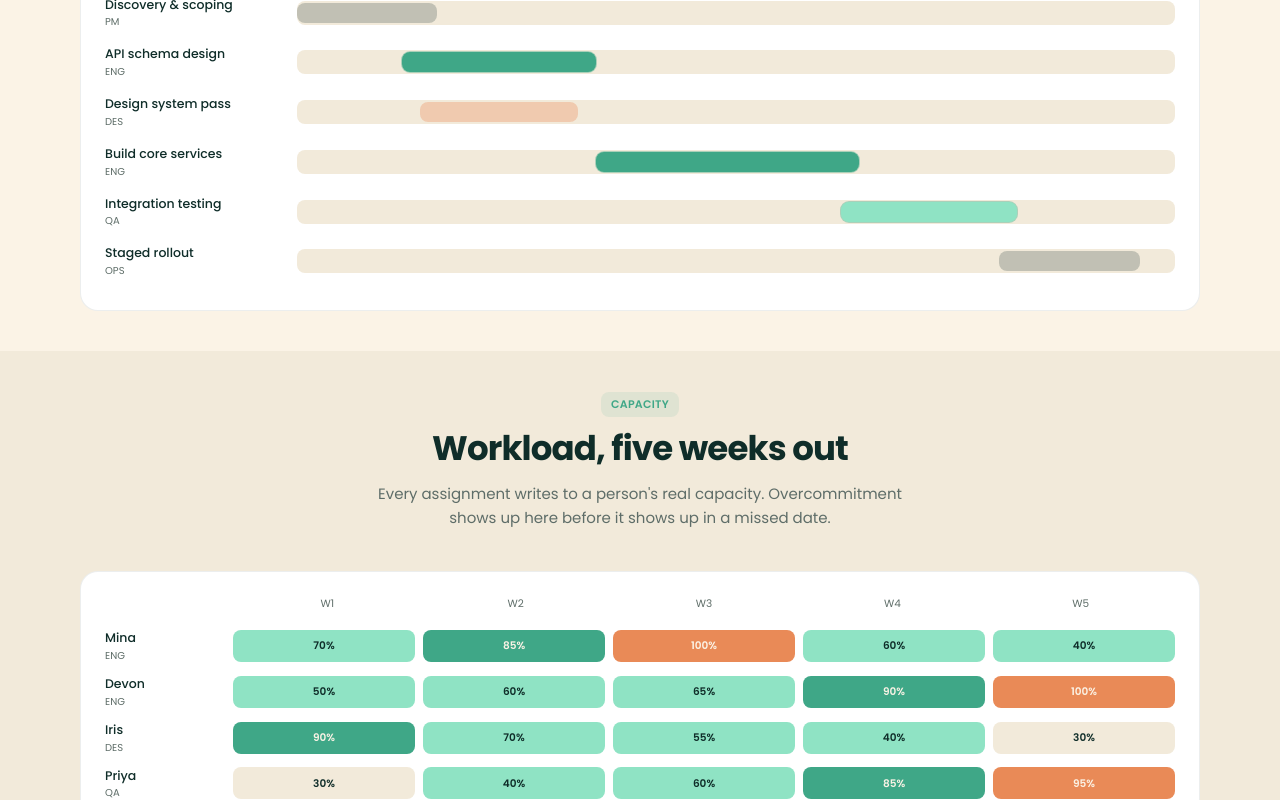
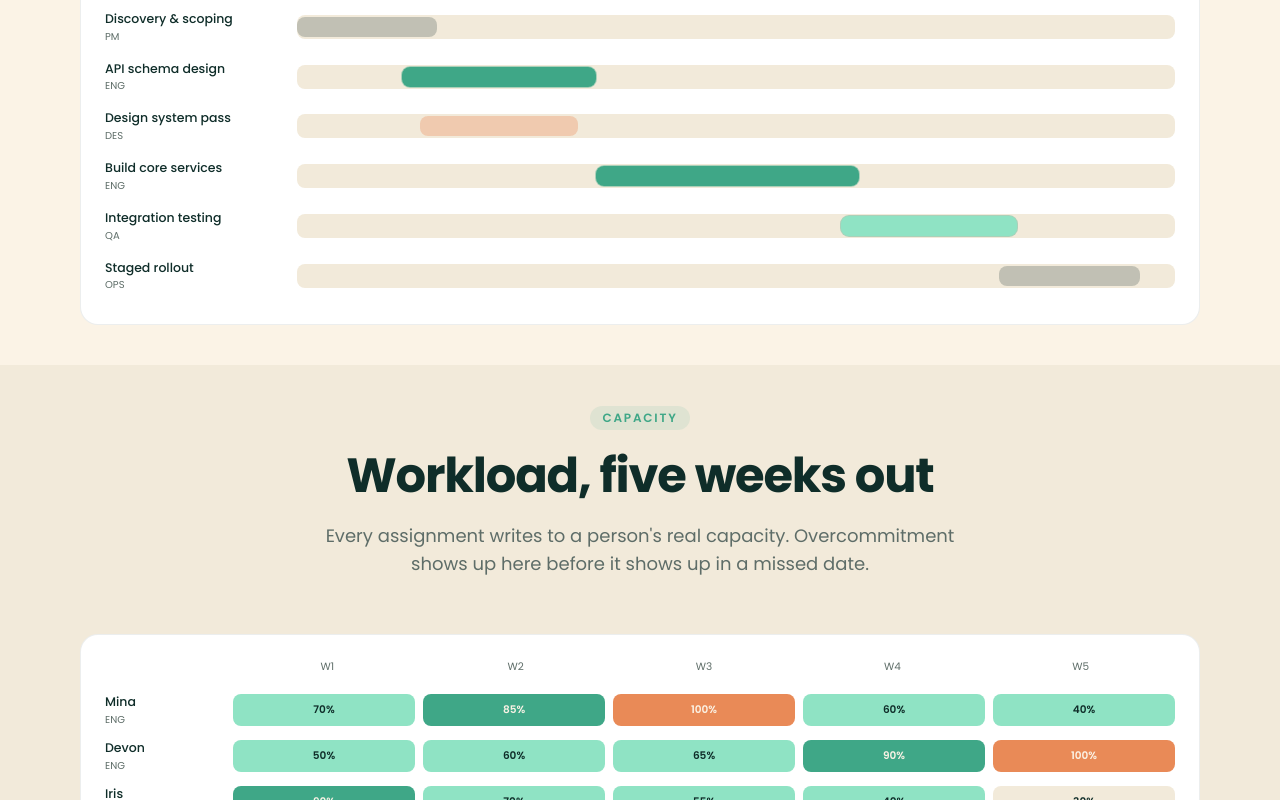
Before and after one commit to itmepayal/GRAVITY_FRONTEND, a React (Vite) app: page / in a window 1280 px wide. Shown: the part 1420-2220 px from the top of the page. Built offline with nearby package versions, Linux system fonts and the light colour scheme.

Commit message:
feat: enhance landing page sections and update shared components

```diff
--- a/src/components/common/badge.tsx
+++ b/src/components/common/badge.tsx
@@ -1,11 +1,5 @@
-import { Reveal } from "./reveal";
-
-interface BadgeProps {
-  eyebrow: string;
-  title: React.ReactNode;
-  description?: string;
-  dark?: boolean;
-}
+import type { BadgeProps } from "@/types";
+import { Reveal } from "@/components/common/reveal";
 
 export const Badge = ({
   eyebrow,
@@ -15,30 +9,39 @@ export const Badge = ({
 }: BadgeProps) => {
   return (
     <Reveal>
-      <div className="max-w-[580px] mx-auto text-center px-4 sm:px-6 mb-10">
+      <div className="w-full max-w-3xl mx-auto px-5 sm:px-6 lg:px-8 text-center mb-10 sm:mb-12 lg:mb-14">
         <span
-          className={`inline-flex items-center gap-1.5 text-[10px] sm:text-[11px] font-semibold mb-2.5 sm:mb-3 px-2 sm:px-2.5 py-[3px] sm:py-1 rounded-md uppercase tracking-wide ${
+          className={`inline-flex items-center rounded-full px-3 py-1 text-[10px] sm:text-xs font-semibold uppercase tracking-[0.15em] ${
             dark
-              ? "text-[#8FE3C4] bg-white/5"
-              : "text-[#3FA787] bg-[#3FA787]/10"
+              ? "bg-white/10 text-[#8FE3C4]"
+              : "bg-[#3FA787]/10 text-[#3FA787]"
           }`}
         >
           {eyebrow}
         </span>
 
         <h2
-          className={`font-bold tracking-tight mb-3 sm:mb-3.5 leading-[1.15] text-[clamp(1.5rem,4.5vw+0.5rem,2.125rem)] ${
-            dark ? "text-white" : "text-[#0F2D29]"
-          }`}
+          className={`mt-4 font-bold leading-tight tracking-tight
+            text-3xl
+            sm:text-4xl
+            lg:text-5xl
+            ${
+              dark ? "text-white" : "text-[#0F2D29]"
+            }`}
         >
           {title}
         </h2>
 
         {description && (
           <p
-            className={`text-[clamp(0.875rem,1.5vw+0.5rem,0.9375rem)] leading-relaxed ${
-              dark ? "text-[#B7CFC7]" : "text-[#5E6D68]"
-            }`}
+            className={`mt-4 mx-auto max-w-2xl
+              text-sm
+              sm:text-base
+              lg:text-lg
+              leading-7
+              ${
+                dark ? "text-[#B7CFC7]" : "text-[#5E6D68]"
+              }`}
           >
             {description}
           </p>
--- a/src/components/sections/capacity.tsx
+++ b/src/components/sections/capacity.tsx
@@ -1,5 +1,5 @@
-import { Reveal } from "../common/reveal";
-import { Badge } from "../common/badge";
+import { Reveal } from "@/components/common/reveal";
+import { Badge } from "@/components/common/badge";
 import { CAPACITY_PEOPLE, CAPACITY_WEEKS, loadColor } from "@/constants/capacity";
 
 export const Capacity = () => {
@@ -12,32 +12,41 @@ export const Capacity = () => {
           description="Every assignment writes to a person's real capacity. Overcommitment shows up here before it shows up in a missed date."
         />
         <Reveal delay={100}>
-          <div className="bg-white rounded-xl sm:rounded-2xl border border-[#0F2D29]/8 p-3.5 sm:p-5 lg:p-6">
-            <div className="-mx-3.5 sm:mx-0 px-3.5 sm:px-0 overflow-x-auto">
-              <div className="min-w-[420px] sm:min-w-[480px] lg:min-w-0">
-                <div className="grid grid-cols-[88px_repeat(5,1fr)] sm:grid-cols-[110px_repeat(5,1fr)] md:grid-cols-[120px_repeat(5,1fr)] gap-1.5 sm:gap-2 mb-2.5 sm:mb-3 px-1">
+          <div className="bg-white rounded-xl sm:rounded-2xl border border-[#0F2D29]/8 p-3 sm:p-5 lg:p-6">
+            <div
+              className="grid gap-1 sm:gap-2 mb-2 sm:mb-3 px-0.5 sm:px-1"
+              style={{ gridTemplateColumns: "clamp(64px,22vw,120px) repeat(5, 1fr)" }}
+            >
               <span />
               {CAPACITY_WEEKS.map((w) => (
-                    <span key={w} className="text-[9.5px] sm:text-[10.5px] text-[#5E6D68] text-center">
+                <span
+                  key={w}
+                  className="text-[8.5px] xs:text-[9.5px] sm:text-[10.5px] text-[#5E6D68] text-center truncate"
+                >
                   {w}
                 </span>
               ))}
             </div>
+
+            <div className="flex flex-col">
               {CAPACITY_PEOPLE.map((p) => (
                 <div
                   key={p.name}
-                    className="grid grid-cols-[88px_repeat(5,1fr)] sm:grid-cols-[110px_repeat(5,1fr)] md:grid-cols-[120px_repeat(5,1fr)] gap-1.5 sm:gap-2 items-center py-1 sm:py-1.5"
+                  className="grid gap-1 sm:gap-2 items-center py-1 sm:py-1.5"
+                  style={{ gridTemplateColumns: "clamp(64px,22vw,120px) repeat(5, 1fr)" }}
                 >
-                    <div className="min-w-0">
-                      <div className="text-[11px] sm:text-[12.5px] font-medium text-[#0F2D29] truncate">
+                  <div className="min-w-0 pr-1">
+                    <div className="text-[10px] xs:text-[11px] sm:text-[12.5px] font-medium text-[#0F2D29] truncate">
                       {p.name}
                     </div>
-                      <div className="text-[9px] sm:text-[10px] text-[#5E6D68]">{p.role}</div>
+                    <div className="text-[8px] xs:text-[9px] sm:text-[10px] text-[#5E6D68] truncate">
+                      {p.role}
+                    </div>
                   </div>
                   {p.load.map((pct, i) => (
                     <div
                       key={i}
-                        className="h-7 sm:h-8 rounded-md flex items-center justify-center text-[9.5px] sm:text-[10.5px] font-semibold transition-transform hover:scale-[1.04]"
+                      className="h-6 xs:h-7 sm:h-8 rounded-md flex items-center justify-center text-[8.5px] xs:text-[9.5px] sm:text-[10.5px] font-semibold transition-transform motion-safe:hover:scale-[1.04]"
                       style={{
                         background: loadColor(pct),
                         color: pct >= 75 ? "#FBF3E6" : "#0F2D29",
@@ -49,9 +58,8 @@ export const Capacity = () => {
                 </div>
               ))}
             </div>
-            </div>
 
-            <div className="flex flex-wrap items-center gap-x-4 gap-y-1.5 mt-4 sm:mt-5 px-1 text-[9.5px] sm:text-[10.5px] text-[#5E6D68]">
+            <div className="flex flex-wrap items-center gap-x-3 sm:gap-x-4 gap-y-1.5 mt-4 sm:mt-5 px-0.5 sm:px-1 text-[8.5px] xs:text-[9.5px] sm:text-[10.5px] text-[#5E6D68]">
               <div className="flex items-center gap-1.5 shrink-0">
                 <span className="w-2.5 h-2.5 rounded-sm shrink-0" style={{ background: "#E98A57" }} />
                 At risk (95%+)
--- a/src/components/sections/gantt.tsx
+++ b/src/components/sections/gantt.tsx
@@ -4,17 +4,21 @@ import { Badge } from "@/components/common/badge";
 import { GANTT_ROWS } from "@/constants/gantt";
 
 export const GanttChart = () => {
-  const [hovered, setHovered] = useState<string | null>(null);
+  const [active, setActive] = useState<string | null>(null);
+
+  const toggleActive = (label: string) =>
+    setActive((current) => (current === label ? null : label));
+
   return (
     <section id="graph" className="bg-[#FBF3E6]">
-      <div className=" max-w-[1400px] mx-auto py-6 sm:py-8 md:py-9 lg:py-10 px-4 sm:px-6 md:px-8 lg:px-12 xl:px-20 2xl:px-40">
+      <div className="max-w-[1400px] mx-auto py-6 sm:py-8 md:py-9 lg:py-10 px-4 sm:px-6 md:px-8 lg:px-12 xl:px-20 2xl:px-40">
         <Badge
           eyebrow="Scheduling"
-          title="One schedule, resequenced automatically"
+          title="Adaptive Schedule Control"
           description="Drag a task and everything downstream of it moves with it. The critical path — the chain that actually controls your ship date — stays highlighted at all times."
         />
         <Reveal delay={100}>
-          <div className="bg-white rounded-xl sm:rounded-2xl border border-[#0F2D29]/8 p-3.5 sm:p-5 lg:p-6">
+          <div className="bg-white rounded-xl sm:rounded-2xl border border-[#0F2D29]/8 p-3 sm:p-5 lg:p-6">
             <div className="flex flex-col sm:flex-row sm:items-center sm:justify-between gap-2 sm:gap-0 mb-4 sm:mb-5 px-1">
               <span className="text-[11px] sm:text-[12px] font-semibold text-[#0F2D29] tracking-wide">
                 LAUNCH-V2.3 · 6 WEEKS
@@ -30,36 +34,44 @@ export const GanttChart = () => {
                 </div>
               </div>
             </div>
-            <div className="-mx-3.5 sm:mx-0 px-3.5 sm:px-0 overflow-x-auto">
-              <div className="min-w-[420px] sm:min-w-[520px] lg:min-w-0">
-                {GANTT_ROWS.map((row) => (
-                  <div
+
+            <div className="-mx-3 sm:mx-0 px-3 sm:px-0 overflow-x-auto overscroll-x-contain">
+              <div className="min-w-[400px] sm:min-w-[520px] lg:min-w-0">
+                {GANTT_ROWS.map((row) => {
+                  const isActive = active === row.label;
+                  return (
+                    <button
                       key={row.label}
-                    className="flex items-center gap-2 sm:gap-3 py-1.5 sm:py-2 group"
-                    onMouseEnter={() => setHovered(row.label)}
-                    onMouseLeave={() => setHovered(null)}
+                      type="button"
+                      onMouseEnter={() => setActive(row.label)}
+                      onMouseLeave={() => setActive(null)}
+                      onClick={() => toggleActive(row.label)}
+                      className="w-full flex items-center gap-2 sm:gap-3 py-1.5 sm:py-2 text-left rounded-md focus-visible:outline focus-visible:outline-2 focus-visible:outline-offset-2 focus-visible:outline-[#3FA787]"
                     >
-                    <div className="w-[110px] sm:w-[150px] md:w-[180px] shrink-0">
+                      <div className="w-[96px] sm:w-[150px] md:w-[180px] shrink-0">
                         <div className="text-[11px] sm:text-[12.5px] font-medium text-[#0F2D29] truncate">
                           {row.label}
                         </div>
-                      <div className="text-[9px] sm:text-[10px] text-[#5E6D68]">{row.owner}</div>
+                        <div className="text-[9px] sm:text-[10px] text-[#5E6D68] truncate">
+                          {row.owner}
                         </div>
-                    <div className="relative flex-1 h-5 sm:h-6 bg-[#F2EADA] rounded-md">
+                      </div>
+                      <div className="relative flex-1 h-5 sm:h-6 bg-[#F2EADA] rounded-md overflow-hidden">
                         <div
-                        className={`absolute top-0.5 bottom-0.5 rounded-md transition-all duration-200 ${
+                          className={`absolute top-0.5 bottom-0.5 rounded-md transition-transform duration-200 ${
                             row.critical ? "shadow-[0_0_0_1px_rgba(63,167,135,0.4)]" : ""
                           }`}
                           style={{
                             left: `${row.start}%`,
                             width: `${row.width}%`,
                             background: row.critical ? row.color : `${row.color}55`,
-                          transform: hovered === row.label ? "scaleY(1.15)" : "scaleY(1)",
+                            transform: isActive ? "scaleY(1.15)" : "scaleY(1)",
                           }}
                         />
                       </div>
-                  </div>
-                ))}
+                    </button>
+                  );
+                })}
               </div>
             </div>
           </div>
--- a/src/components/sections/logo-stripe.tsx
+++ b/src/components/sections/logo-stripe.tsx
@@ -10,7 +10,6 @@ export const LogoStrip = () => {
           Running schedules for delivery teams at growing companies
         </div>
       </div>
-
       <div className="relative w-full overflow-hidden mask-fade">
         <div className="flex gap-10 sm:gap-12 md:gap-14 w-max animate-[marquee_28s_linear_infinite]">
           {doubled.map(({ name, Icon }, i) => (
```
Also changed, not shown: src/components/sections/cta.tsx (+99 -9 lines), src/components/sections/pricing.tsx (+47 -23 lines), src/components/sections/testimonial.tsx (+0 -21 lines), src/types/index.ts (+7 -0 lines). Lines whose indentation alone changed are shown as unchanged.
